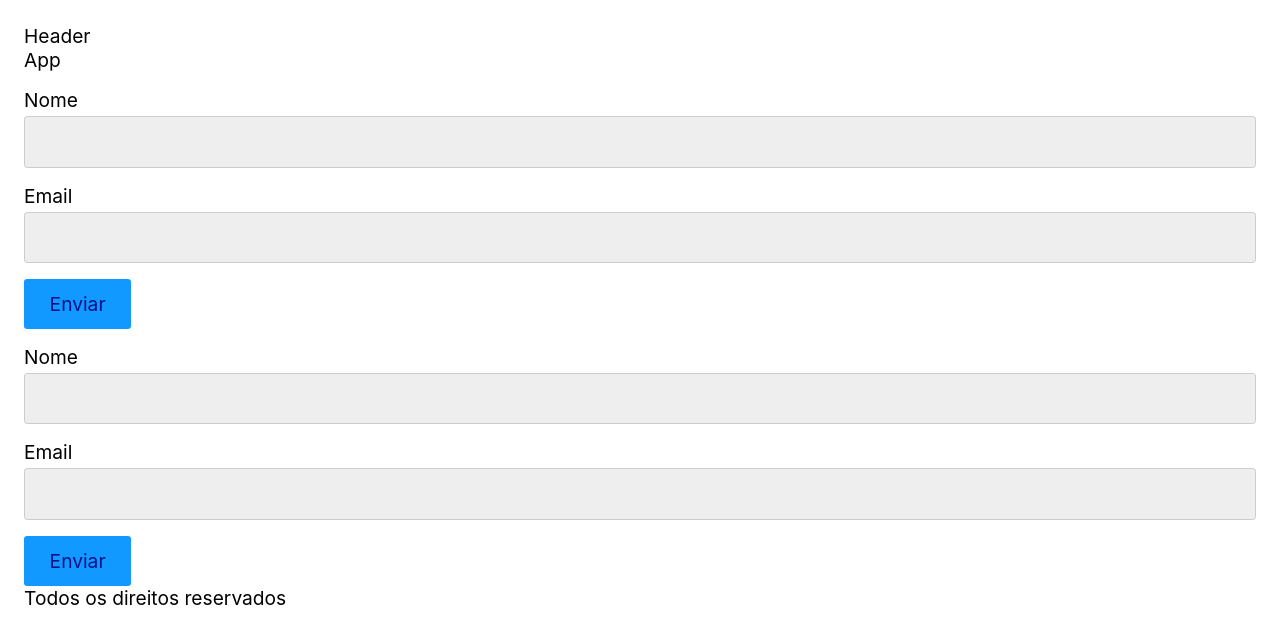
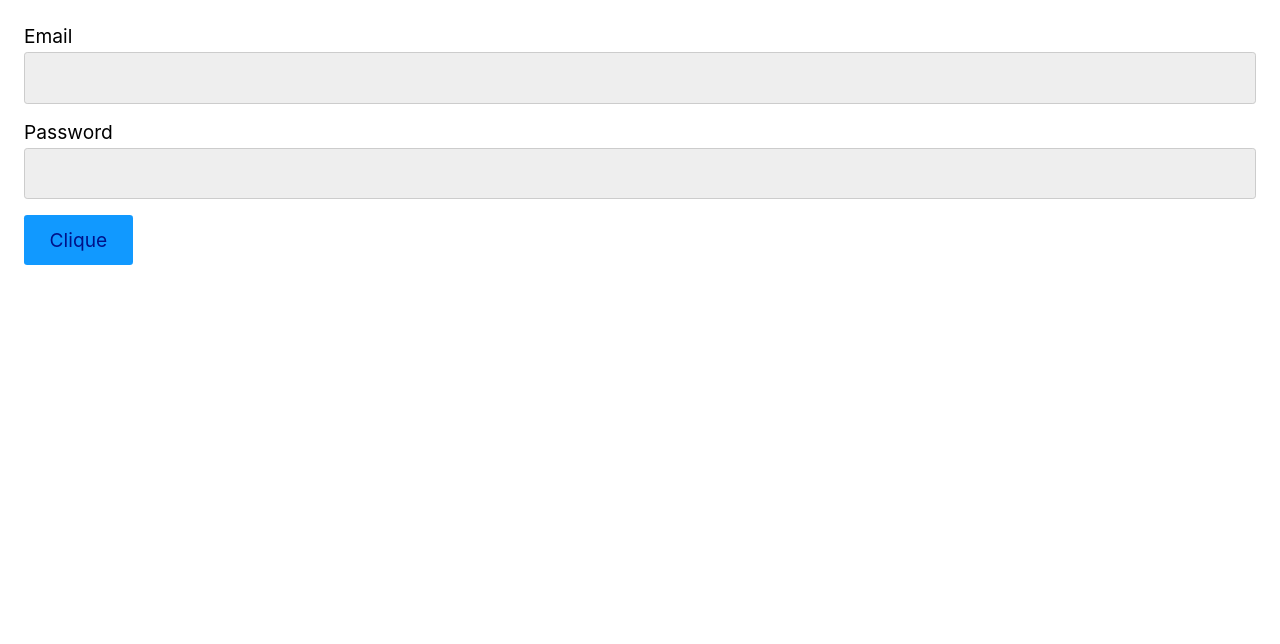
Before and after one commit to ocesar9/React, a React (Create React App) app in the folder ambiente-do-curso/appreact/: page / in a window 1280 px wide. Shown: the top 644 px of the page. Built offline with nearby package versions, Linux system fonts and the light colour scheme.

Commit message:
Propriedades

```diff
--- a/ambiente-do-curso/appreact/src/App.js
+++ b/ambiente-do-curso/appreact/src/App.js
@@ -1,27 +1,14 @@
 import React from 'react';
-import Header from './Header.js';
-import Footer from './Footer.js';
-import Form from './Form.js';
+import Form from './Form/Form';
 
-const Teste = () => {
-  const active = false;
-  if (active) {
-    return <p>Teste</p>;
-  } else {
-    return null;
-  }
-};
+
+
 
 const App = () => {
   return (
-    <React.Fragment>
-      <Teste />
-      <Header />
-      App
+    <div>
       <Form />
-      <Form />
-      <Footer />
-    </React.Fragment>
+    </div>
   );
 };
 
--- a/ambiente-do-curso/appreact/src/Button.js
+++ /dev/null
@@ -1,9 +0,0 @@
-import React from 'react'
-
-const Button = () => {
-  return (
-    <button>Enviar</button>
-  )
-}
-
-export default Button;
--- a/ambiente-do-curso/appreact/src/Footer.js
+++ /dev/null
@@ -1,9 +0,0 @@
-import React from 'react'
-
-const Footer = () => {
-  return (
-    <div>Todos os direitos reservados</div>
-  )
-}
-
-export default Footer
--- a/ambiente-do-curso/appreact/src/Form.js
+++ /dev/null
@@ -1,21 +0,0 @@
-import React from 'react'
-import Button from './Button'
-import Input from './Input'
-
-const Form = () => {
-  return (
-    <form>
-      <p>
-        <label htmlFor="nome">Nome</label>
-        <Input />
-      </p>
-      <p>
-        <label htmlFor="mail">Email</label>
-        <Input/>
-      </p>
-      <Button/>
-    </form>
-  )
-}
-
-export default Form
--- /dev/null
+++ b/ambiente-do-curso/appreact/src/Form/Button.js
@@ -0,0 +1,10 @@
+import React from 'react'
+
+const Button = (props) => {
+  console.log(props)
+  return (
+    <button>Clique</button>
+  )
+}
+
+export default Button
--- /dev/null
+++ b/ambiente-do-curso/appreact/src/Form/Form.js
@@ -0,0 +1,17 @@
+import React from 'react'
+import Button from './Button'
+import Input from './Input'
+
+const Form = () => {
+  const arr = ['Item 1', 'Item 2']
+
+  return (
+    <div>
+      <Input id="email" label="Email" required/>
+      <Input id="password" type="password" label="Password"/>
+      <Button items={arr}/>
+    </div>
+  )
+}
+
+export default Form
--- /dev/null
+++ b/ambiente-do-curso/appreact/src/Form/Input.js
@@ -0,0 +1,12 @@
+import React from 'react'
+
+const Input = ({label,id, ...props}) => {
+  return (
+    <div style={{margin: '1rem 0'}}>
+      <label htmlFor={id}>{label}</label>
+      <input id={id} type="text" {...props}/>
+    </div>
+  )
+}
+
+export default Input
--- a/ambiente-do-curso/appreact/src/Header.js
+++ /dev/null
@@ -1,7 +0,0 @@
-import React from 'react';
-
-const Header = () => {
-  return (<header>Header</header>)
-}
-
-export default Header;
--- a/ambiente-do-curso/appreact/src/Input.js
+++ /dev/null
@@ -1,9 +0,0 @@
-import React from 'react'
-
-const Input = () => {
-  return (
-    <input type="text" />
-  )
-}
-
-export default Input
```
